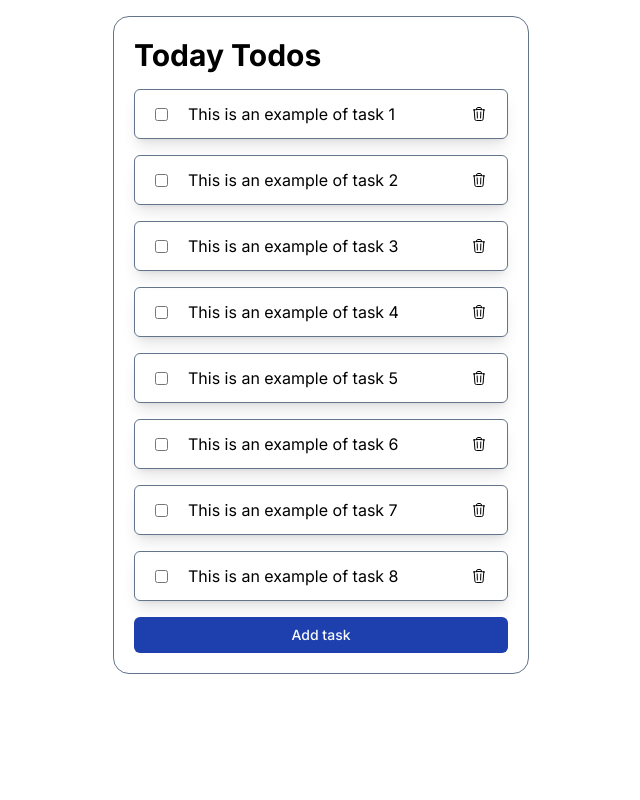
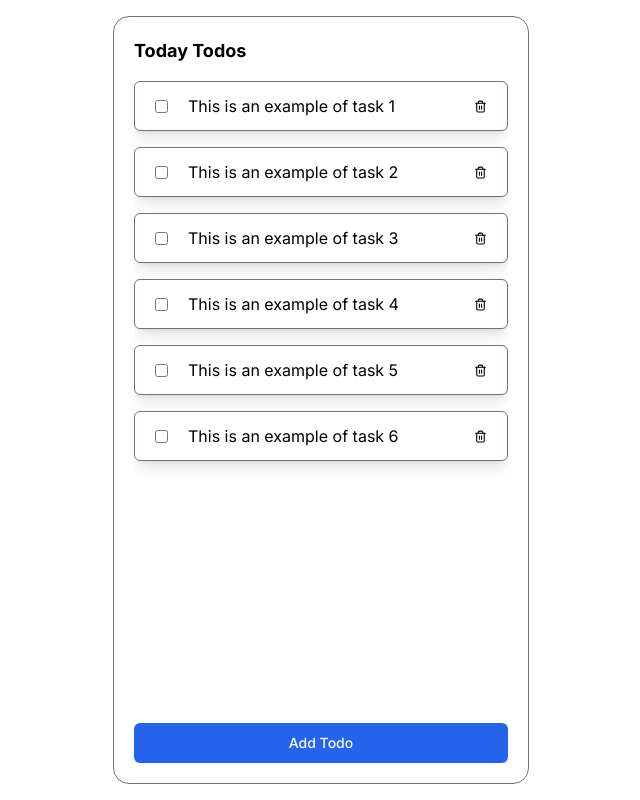
Before and after one commit to Rams-123/next-todos, a Next.js app: page / in a window 1280 px wide. Shown: the whole page, without its empty margins (319-959 px from the left). Built offline with nearby package versions, Linux system fonts and the light colour scheme.

Commit message:
Added drawer for add topic

```diff
--- a/src/app/page.js
+++ b/src/app/page.js
@@ -2,49 +2,67 @@ import Image from "next/image";
 import { Button } from "@/components/ui/button"
 import { Input } from "@/components/ui/input"
 import { Checkbox } from "@/components/ui/checkbox"
+import { Trash2 } from 'lucide-react';
 
-
+import {
+  Drawer,
+  DrawerClose,
+  DrawerContent,
+  DrawerFooter,
+  DrawerHeader,
+  DrawerTitle,
+  DrawerTrigger,
+} from "@/components/ui/drawer"
 
 export default function Home() {
-  const tasks = Array.from({ length: 8 }, (_, i) => i + 1);
+  const tasks = Array.from({ length: 6 }, (_, i) => i + 1);
   return (
-    <section className="relative flex flex-col h-screen w-full max-w-md mx-auto p-4">
-      <div className="  flex flex-col w-full border border-slate-500 p-5 rounded-2xl gap-4">
-        <div className=" flex flex-col w-full gap-4  ">
-          <div className="">
-            <h1 className="text-3xl font-bold">Today Todos</h1>
+    <section className="flex flex-col h-screen w-full max-w-md mx-auto p-4 overflow-hidden">
+      <div className="flex flex-col w-full border border-slate-500 p-5 rounded-2xl gap-4 flex-grow">
+        <div className="flex flex-col w-full gap-4 flex-grow">
+          <div>
+            <h1 className="text-lg font-bold">Today Todos</h1>
           </div>
-
-          <div className="flex flex-col flex-1 gap-4 ">
+          <div className="flex flex-col flex-grow gap-4 overflow-auto">
             {tasks.map((task, index) => (
-              <div key={index} className="flex flex-1 border shadow-lg border-slate-500 px-5 py-3 items-center justify-between rounded-md">
+              <div key={index} className="flex border shadow-lg border-slate-500 px-5 py-3 items-center justify-between rounded-md">
                 <div className="flex w-full items-center text-center">
                   <input type="checkbox" className="items-center" />
+                  {/* <Checkbox size={40} /> */}
                   <p className="px-5 w-full flex flex-1">This is an example of task {task}</p>
                   <button className="hover:text-red-500 rounded-md" aria-label="Delete Task">
-                    <svg xmlns="http://www.w3.org/2000/svg" fill="none" viewBox="0 0 24 24" stroke-width="1.5" stroke="currentColor" class="w-4 h-4">
-                      <path stroke-linecap="round" stroke-linejoin="round" d="m14.74 9-.346 9m-4.788 0L9.26 9m9.968-3.21c.342.052.682.107 1.022.166m-1.022-.165L18.16 19.673a2.25 2.25 0 0 1-2.244 2.077H8.084a2.25 2.25 0 0 1-2.244-2.077L4.772 5.79m14.456 0a48.108 48.108 0 0 0-3.478-.397m-12 .562c.34-.059.68-.114 1.022-.165m0 0a48.11 48.11 0 0 1 3.478-.397m7.5 0v-.916c0-1.18-.91-2.164-2.09-2.201a51.964 51.964 0 0 0-3.32 0c-1.18.037-2.09 1.022-2.09 2.201v.916m7.5 0a48.667 48.667 0 0 0-7.5 0" />
-                    </svg>
-
+                    <Trash2 className='hover:text-red-600' size={13} />
                   </button>
                 </div>
               </div>
             ))}
           </div>
+          <Drawer className="max-w-md">
+            <DrawerTrigger asChild>
+              <Button className="w-full bg-blue-600">Add Todo</Button>
+            </DrawerTrigger>
+            <DrawerContent className="max-w-md mx-auto">
+              <DrawerHeader>
+                <h2>Add Todo list</h2>
+                <Input placeholder="Add Todo title" />
+                <DrawerTitle>
+                  <Input placeholder="Add description" />
+                </DrawerTitle>
+              </DrawerHeader>
+              <DrawerFooter>
+                <Button>Submit</Button>
+                <DrawerClose>
+                  <Button className="w-full hover:bg-slate-800 hover:text-white" variant="outline">
+                    Cancel
+                  </Button>
+                </DrawerClose>
+              </DrawerFooter>
+            </DrawerContent>
+          </Drawer>
+        </div>
+      </div>
+    </section>
 
-        </div>
-        <Button className="flex bg-blue-800 flex-1">Add task</Button>
-      </div>
 
-      {/* <div className="relative p-4 mx-auto w-[370px]">
-        <Input className="text-start pr-8 " type="text" placeholder="task" />
-        <span className="absolute inset-y-0 right-0 flex items-center pr-8 pointer-events-none">
-          <svg xmlns="http://www.w3.org/2000/svg" viewBox="0 0 20 20" fill="currentColor" className="w-5 h-5">
-            <path d="M6.28 5.22a.75.75 0 0 0-1.06 1.06L8.94 10l-3.72 3.72a.75.75 0 1 0 1.06 1.06L10 11.06l3.72 3.72a.75.75 0 1 0 1.06-1.06L11.06 10l3.72-3.72a.75.75 0 0 0-1.06-1.06L10 8.94 6.28 5.22Z" />
-          </svg>
-        </span>
-      </div> */}
-
-    </section>
   );
 }
```
